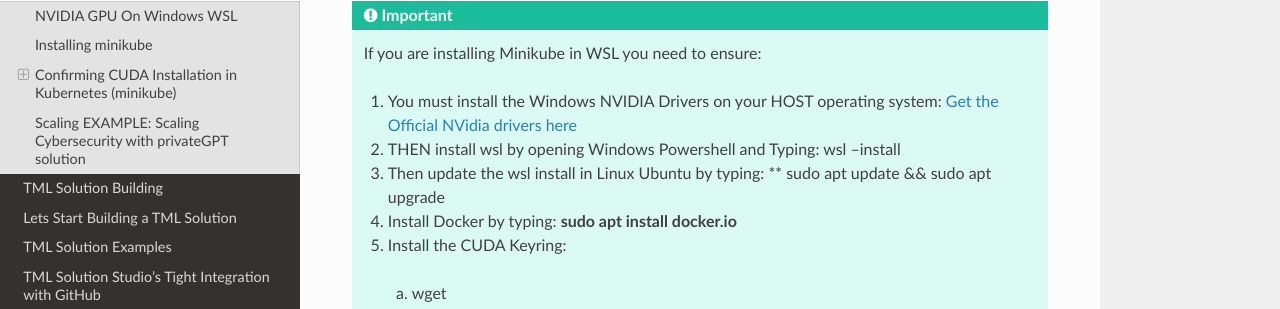
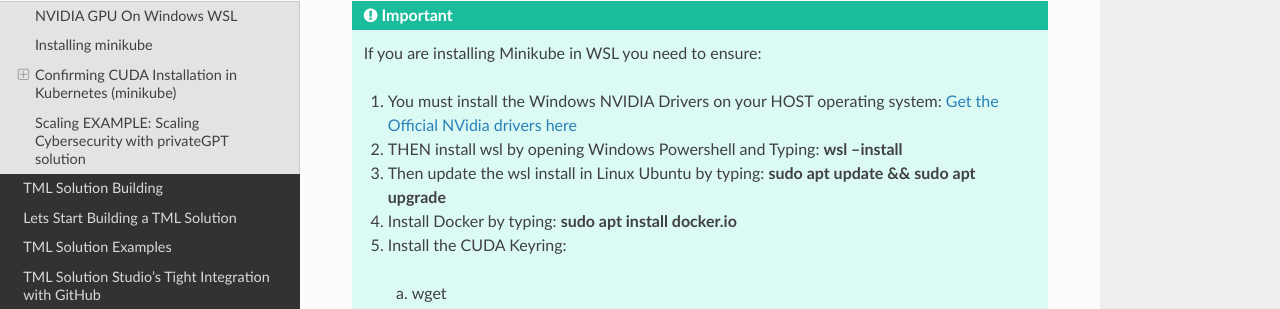
Before and after one commit to smaurice101/readthedocs, a Sphinx documentation site: the page built from docs/source/kube.rst, in a window 1280 px wide and 900 px high, scrolled down 1907 px. Shown: the part 118-427 px from the top of the window. Built offline with Sphinx 7.4.7 and the Read the Docs theme 3.1.0, drawn with Linux system fonts in a browser that asks for light colours.

```diff
--- a/docs/source/kube.rst
+++ b/docs/source/kube.rst
@@ -77,9 +77,9 @@ NVIDIA GPU On Windows WSL
 
    1. You must install the Windows NVIDIA Drivers on your HOST operating system: `Get the Official NVidia drivers here <https://www.nvidia.com/en-us/drivers/>`_
 
-   2. THEN install wsl by opening Windows Powershell and Typing:  wsl --install
+   2. THEN install wsl by opening Windows Powershell and Typing:  **wsl --install**
 
-   3. Then update the wsl install in Linux Ubuntu by typing: ** sudo apt update && sudo apt upgrade
+   3. Then update the wsl install in Linux Ubuntu by typing: **sudo apt update && sudo apt upgrade**
 
    4. Install Docker by typing: **sudo apt install docker.io**
 
```
